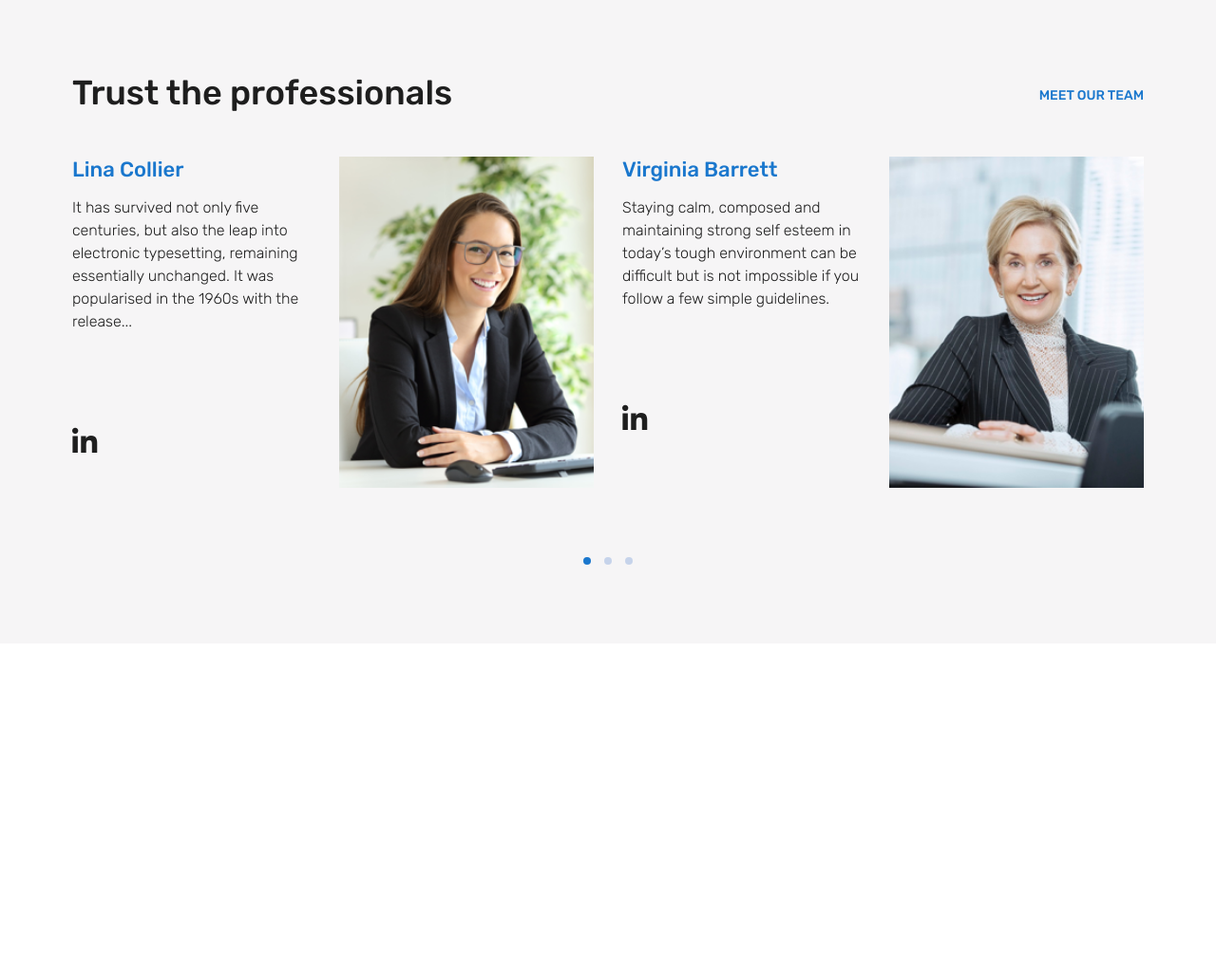
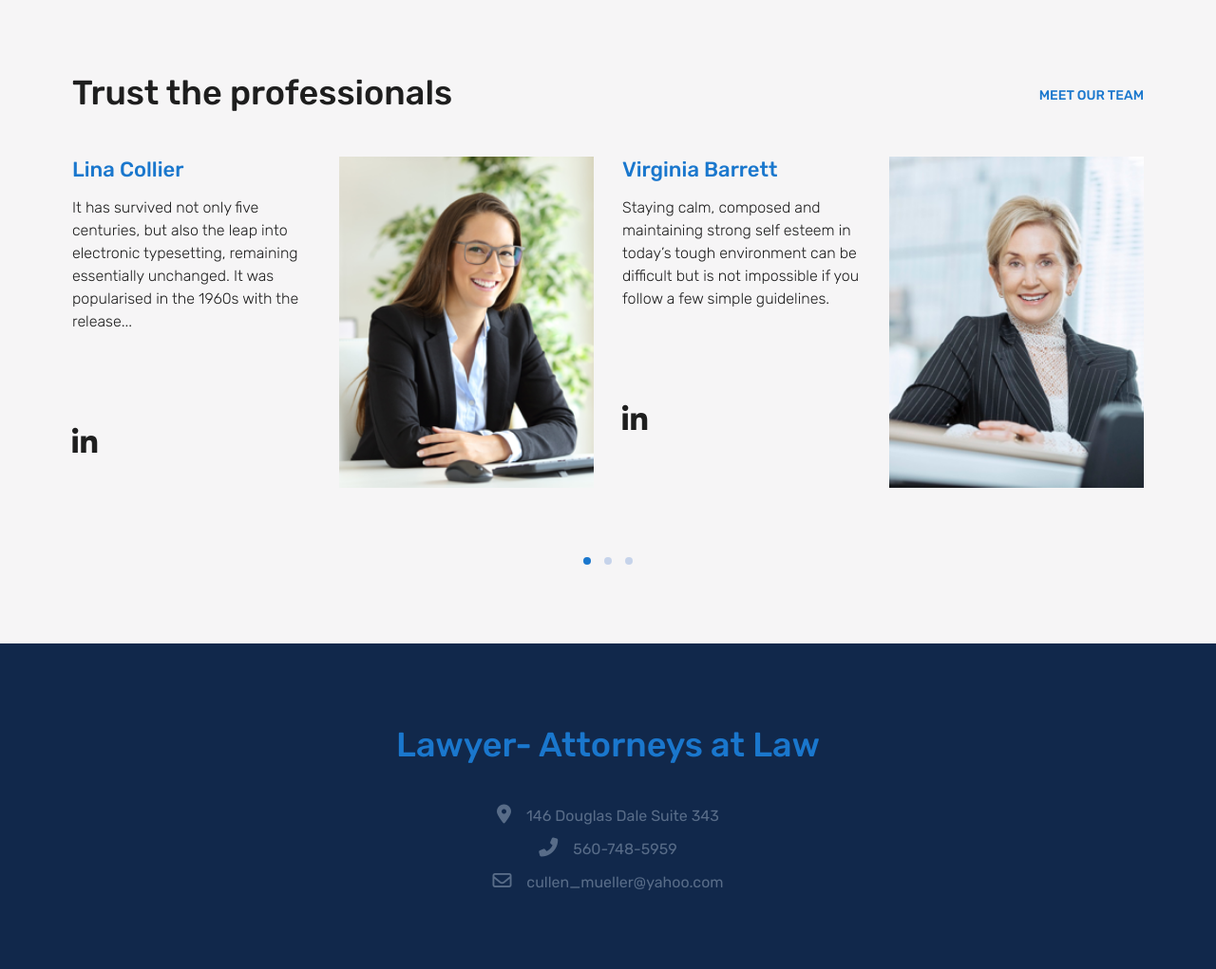
Before and after one commit to UrosNerandzic/Lawyer, a PHP site: page / in a window 1280 px wide. Shown: the part 1420-2441 px from the top of the page at 95% size. Before the commit the page ends 2015 px from the top, so only its background shows below. Run offline with PHP 8.4, Linux system fonts and the light colour scheme; some libraries are stand-ins or nearby versions.

Commit message:
Info-section done

```diff
--- a/public_html/index.html
+++ b/public_html/index.html
@@ -310,6 +310,28 @@ Click nbfs://nbhost/SystemFileSystem/Templates/Other/html.html to edit this temp
                         </ul>
                 </div> <!-- container-end -->
             </section> <!-- team-section-end -->
+
+
+            <section class="info-section text-center">
+                <div class="container">
+                    <h2 class="text-primary mb-5">Lawyer- Attorneys at Law</h2>
+                    <p class="info-address">
+                        <span class="fas fa-map-marker-alt"></span>
+                        146 Douglas Dale Suite 343
+                    </p>
+
+                     <p class="info-phone">
+                        <span class="fas fa-phone-alt"></span>
+                        <a href="tel:560-748-5959">560-748-5959</a>
+                    </p>
+
+                     <p class="info-email">
+                        <span class="far fa-envelope"></span>
+                        <a href="mailto:cullen_mueller@yahoo.com">cullen_mueller@yahoo.com</a>
+                    </p>
+
+                </div>  <!-- container-end -->
+            </section> <!-- info-section-end -->
         </main> <!-- main-end -->
 
 
--- /dev/null
+++ b/public_html/scss/theme-partials/_info-section.scss
@@ -0,0 +1,16 @@
+$info-text: #586C88;
+$info-bg: $dark-blue;
+.info-section{
+    padding: 75px 0 69px;
+    background-color: $info-bg;
+    p, a{
+        color: $info-text;
+        font-weight: $font-weight-normal;
+        line-height: 2.5rem;
+        span{
+            margin-right: 12px;
+            font-size: 2rem;
+        }
+    }
+
+}
--- a/public_html/scss/theme-partials/_override-bootstrap.scss
+++ b/public_html/scss/theme-partials/_override-bootstrap.scss
@@ -30,3 +30,4 @@ $sizes: map-merge(
   $sizes
 );
 $light: #F6F5F6;
+$dark-blue: #11284B;
--- a/public_html/scss/theme.scss
+++ b/public_html/scss/theme.scss
@@ -7,3 +7,4 @@
 @import "theme-partials/_lead-page-section.scss";
 @import "theme-partials/_services.scss";
 @import "theme-partials/_team.scss";
+@import "theme-partials/_info-section.scss";
```
Also changed, not shown: public_html/css/theme.css, 1 other file.
